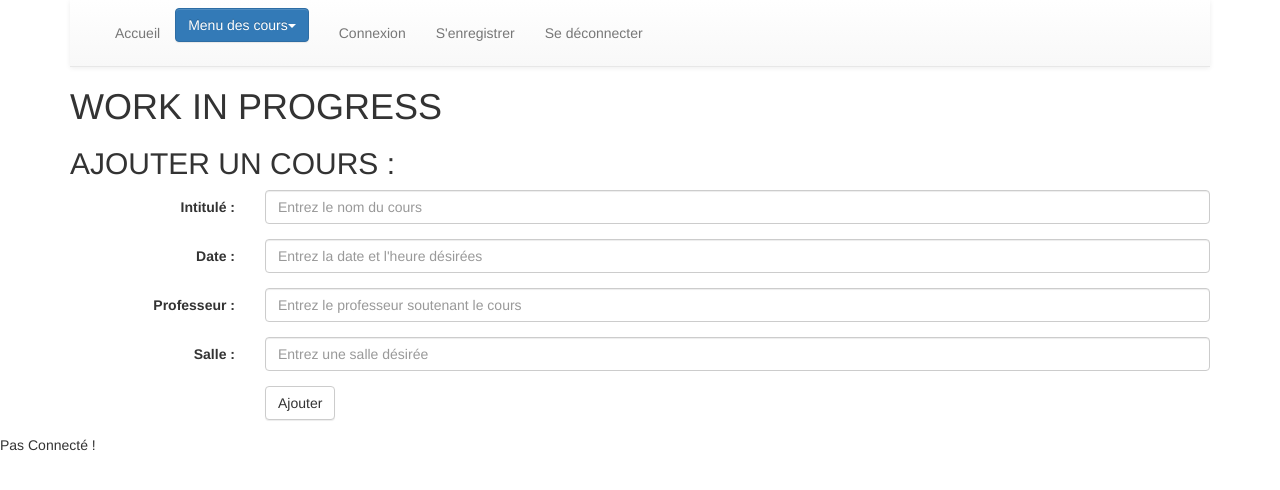
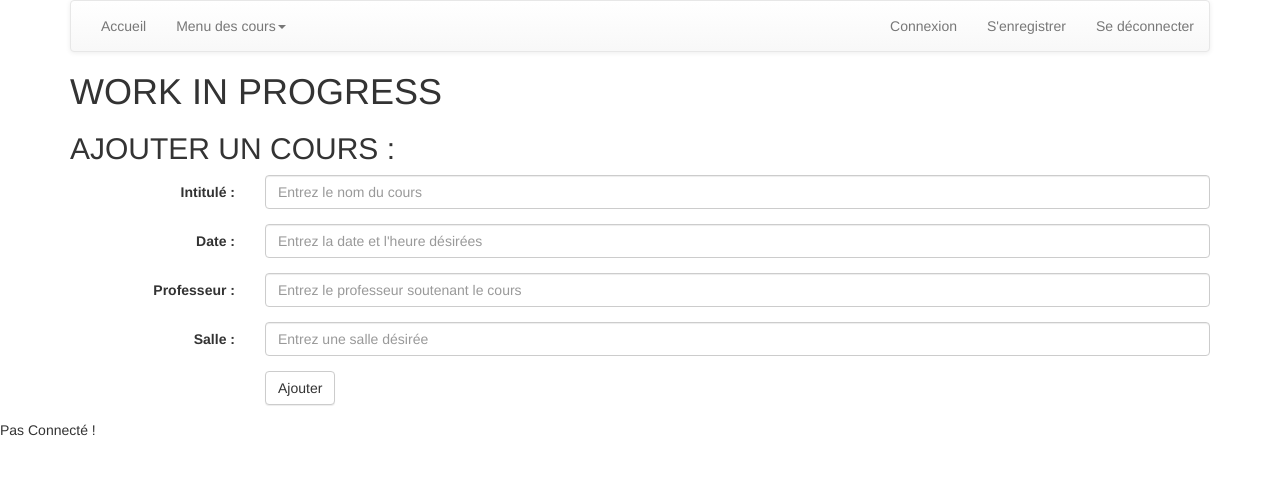
Before and after one commit to DanielLeThug/Projet-Architecture, a PHP site: page /add_lesson in a window 1280 px wide. Shown: the top 490 px of the page. Run offline with PHP 8.4, Linux system fonts and the light colour scheme; some libraries are stand-ins or nearby versions.

Commit message:
Bandeau fixed, modifications de bdd requise pour cours
Il y a des problèmes de liens (?) dans la bdd

```diff
--- a/Controllers/AddLesson_C.php
+++ b/Controllers/AddLesson_C.php
@@ -2,8 +2,19 @@
 
 class AddLesson_C extends Controller {
 
-    public static function doSomething() {
-
+    public static function doSomething() {/* PROBLEME BDD
+        if (isset($_POST['addlesson'])) {
+			$intitule = $_POST['intitule']
+            $nom = $_POST['date'];
+            $prenom = $_POST['professeur'];
+            $email = $_POST['salle'];
+			if (strlen($intitule) >= 3 && strlen($intitule) <= 32) {
+				AddLesson_M::addLesson($intitule, $date, $professeur, $salle);
+				echo "Cours ajouté.";
+			} else {
+				echo "La taille du nom du cours doit être comprise entre 3 et 32 caractères.";
+			}
+        }*/
     }
 
 }
--- a/Views/AddLesson_V.php
+++ b/Views/AddLesson_V.php
@@ -38,12 +38,12 @@
             <div class="form-group">
                 <label class="control-label col-sm-2" for="salle">Salle :</label>
                 <div class="col-sm-10">
-                    <input type="password" class="form-control" id="salle" placeholder="Entrez une salle désirée" name="salle">
+                    <input type="text" class="form-control" id="salle" placeholder="Entrez une salle désirée" name="salle">
                 </div>
             </div>
             <div class="form-group">
                 <div class="col-sm-offset-2 col-sm-10">
-                    <button type="submit" class="btn btn-default" name="addcourse">Ajouter</button>
+                    <button type="submit" class="btn btn-default" name="addlesson">Ajouter</button>
                 </div>
             </div>
         </form>
--- a/Views/Bandeau_V.php
+++ b/Views/Bandeau_V.php
@@ -10,32 +10,21 @@
 
 	</head>
 	<body>
-		<nav class="navbar navbar-default navbar-static-top" role="navigation" style="margin-bottom: 0;" >
+		<nav class="navbar navbar-default">
 			<div class="container-fluid">
 				<ul class="nav navbar-nav">
-					<li>
-						<form class="navbar-form navbar-right inline-form">
-							<ul class="nav navbar-nav">
 					<li><a href="index.php">Accueil</a></li>
-								<li><div class="btn-group">
-									<button class="btn btn-primary dropdown-toggle" type="button" data-toggle="dropdown">Menu des cours<span class="caret"></span></button>
-									<ul class="dropdown-menu" role="menu">
+					<li class="dropdown"><a class="dropdown-toggle" data-toggle="dropdown">Menu des cours<span class="caret"></span></a>
+						<ul class="dropdown-menu">
 							<li><a href="add_lesson">Ajouter un cours</a></li>
 							<li><a href="view_lesson">Voir les cours</a></li>
 						</ul>
-								</div></li>
+					</li>
 				</ul>
-						</form>
-					</li>
-					<li>
-						<form class="navbar-form navbar-right inline-form">
-							<ul class="nav navbar-nav">
+				<ul class="nav navbar-nav navbar-right">
 					<li> <a href="login">Connexion</a> </li>
 					<li> <a href="add_user">S'enregistrer</a> </li>
 					<li> <a href="logout">Se déconnecter</a> </li>
-							</ul>
-						</form>
-					</li>
 				</ul>
 			</div>
 		  <!-- Navbar content -->
```
Also changed, not shown: Models/AddLesson_M.php (+5 -2 lines). Lines whose indentation alone changed are shown as unchanged.
